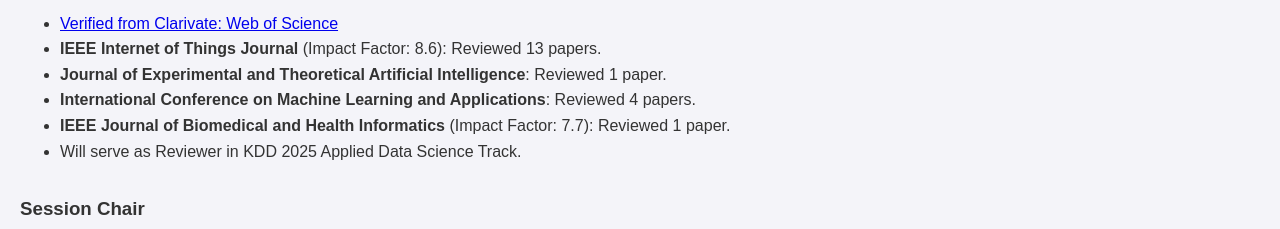
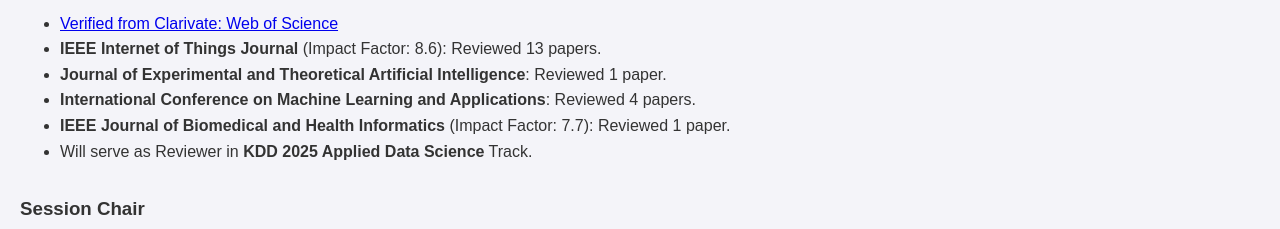
Before and after one commit to Aritra-14/aritraray, a plain HTML site: page index.html in a window 1280 px wide. Shown: the part 2440-2669 px from the top of the page. Drawn offline with Linux system fonts and the light colour scheme.

Commit message:
Update index.html

```diff
--- a/index.html
+++ b/index.html
@@ -175,7 +175,7 @@
             <li><strong>Journal of Experimental and Theoretical Artificial Intelligence</strong>: Reviewed 1 paper.</li>
             <li><strong>International Conference on Machine Learning and Applications</strong>: Reviewed 4 papers.</li>
             <li><strong>IEEE Journal of Biomedical and Health Informatics</strong> (Impact Factor: 7.7): Reviewed 1 paper.</li>
-            <li>Will serve as Reviewer in KDD 2025 Applied Data Science Track.</li>
+            <li>Will serve as Reviewer in <strong>KDD 2025 Applied Data Science</strong> Track.</li>
         </ul>
     </section>
 
```
